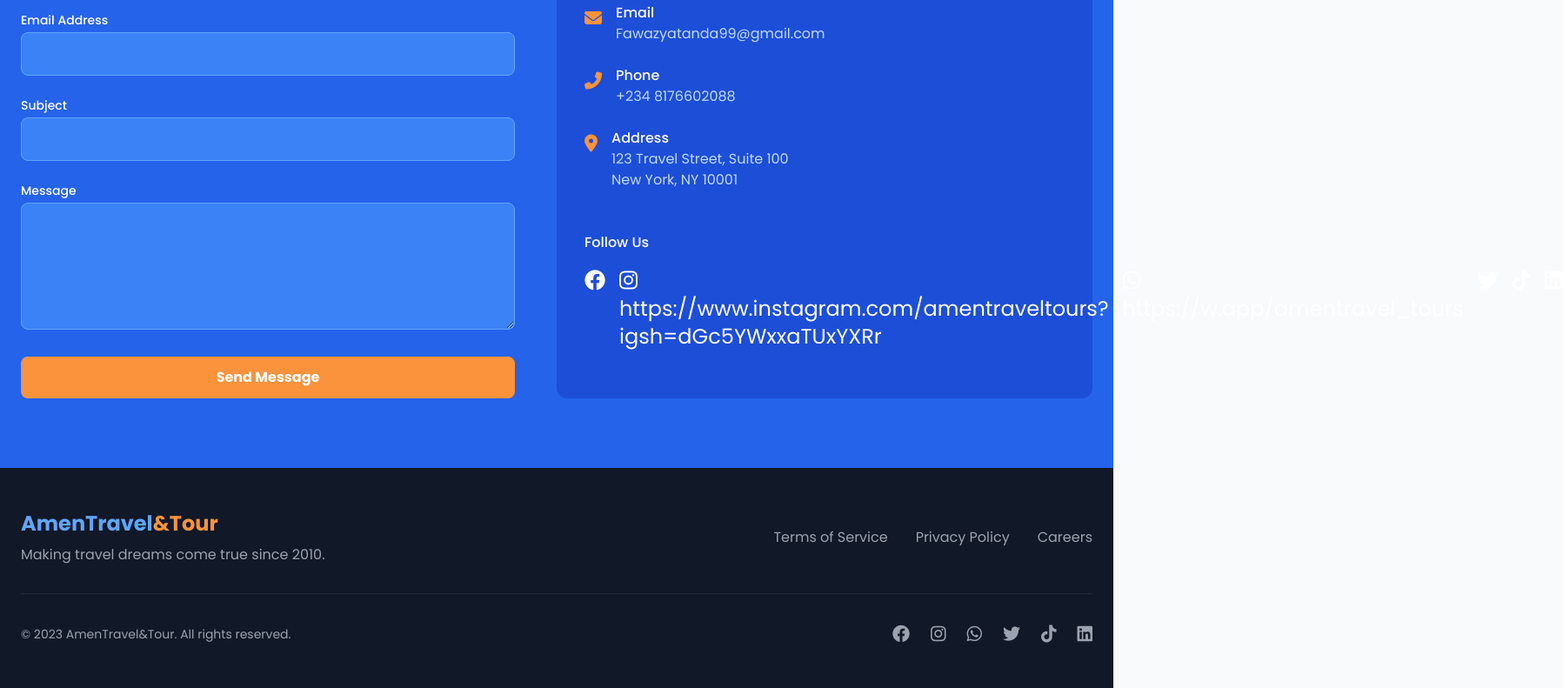
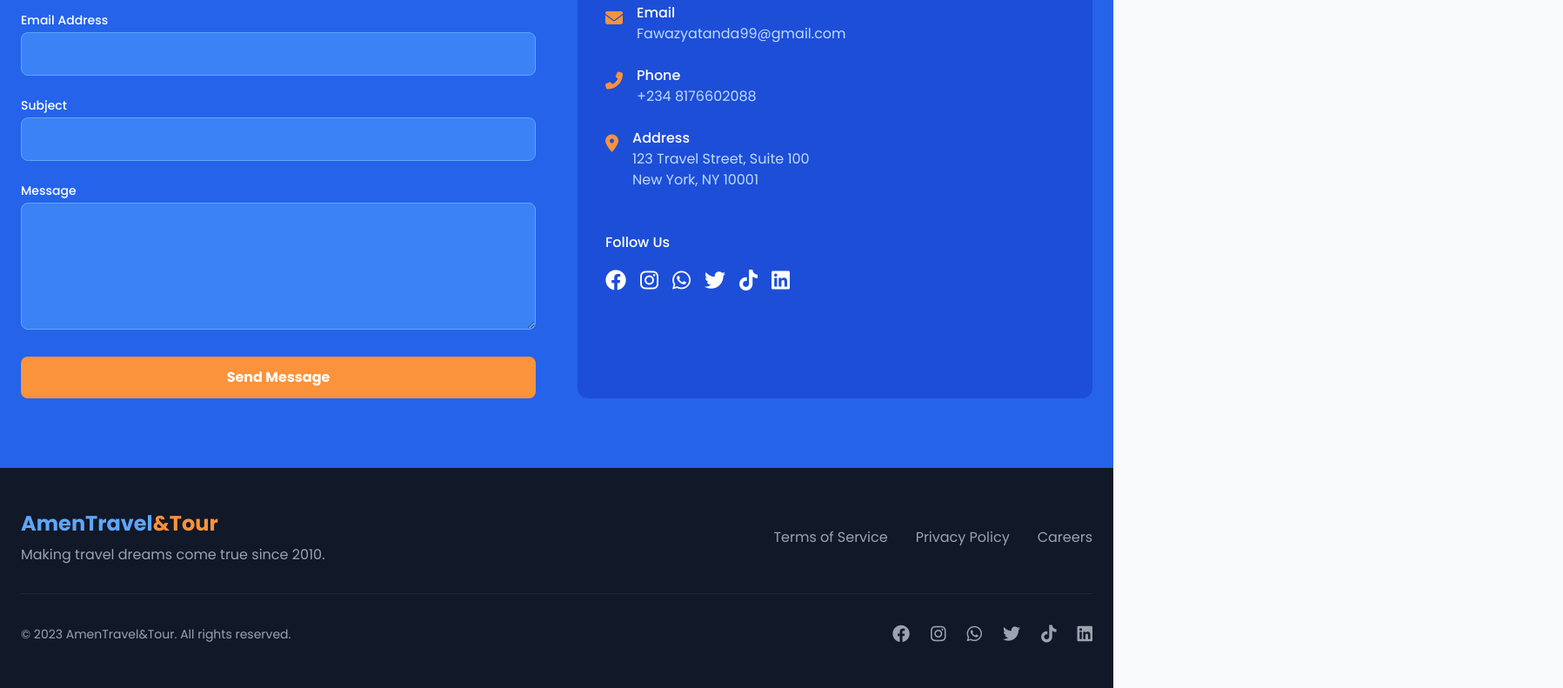
Before and after one commit to Lexxypee/Travel_agency, a plain HTML site: page index.html in a window 1280 px wide. Shown: the part 3069-3860 px from the top of the page at 87% size, 1797 px wide, since content can reach past the window. Drawn offline with nearby package versions, Linux system fonts and the light colour scheme.

Commit message:
Update index.html

```diff
--- a/index.html
+++ b/index.html
@@ -336,8 +336,8 @@
                                 <h4 class="font-medium mb-4">Follow Us</h4>
                                 <div class="flex space-x-4">
                                     <a href="#" class="text-white hover:text-orange-400 text-2xl"><i class="fab fa-facebook"></i></a>
-                                    <a href="#" class="text-white hover:text-orange-400 text-2xl"><i class="fab fa-instagram"></i>https://www.instagram.com/amentraveltours?igsh=dGc5YWxxaTUxYXRr</a>
-                                    <a href="#" class="text-white hover:text-orange-400 text-2xl"><i class="fab fa-whatsapp"></i>https://w.app/amentravel_tours</a>
+                                    <a href="https://www.instagram.com/amentraveltours?igsh=dGc5YWxxaTUxYXRr" class="text-white hover:text-orange-400 text-2xl"><i class="fab fa-instagram"></i></a>
+                                    <a href="https://w.app/amentravel_tours" class="text-white hover:text-orange-400 text-2xl"><i class="fab fa-whatsapp"></i></a>
                                     <a href="#" class="text-white hover:text-orange-400 text-2xl"><i class="fab fa-twitter"></i></a>
                                     <a href="#" class="text-white hover:text-orange-400 text-2xl"><i class="fab fa-tiktok"></i></a>
                                     <a href="#" class="text-white hover:text-orange-400 text-2xl"><i class="fab fa-linkedin"></i></a>
```
